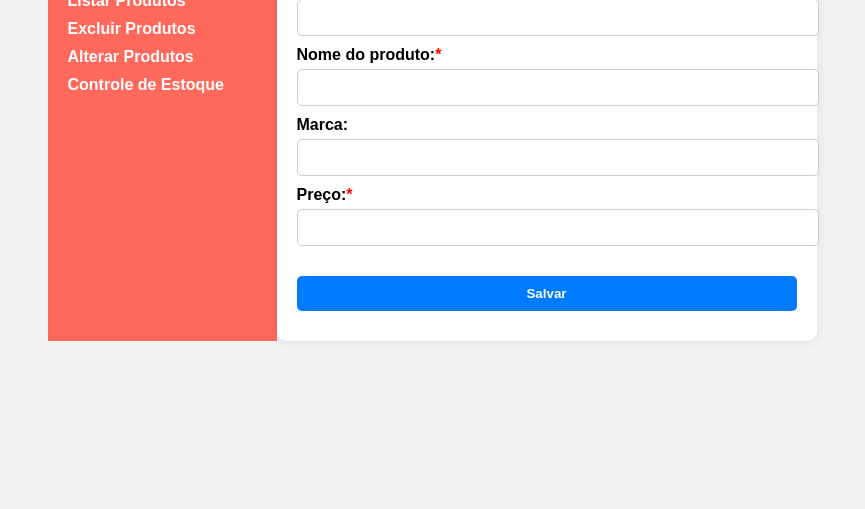
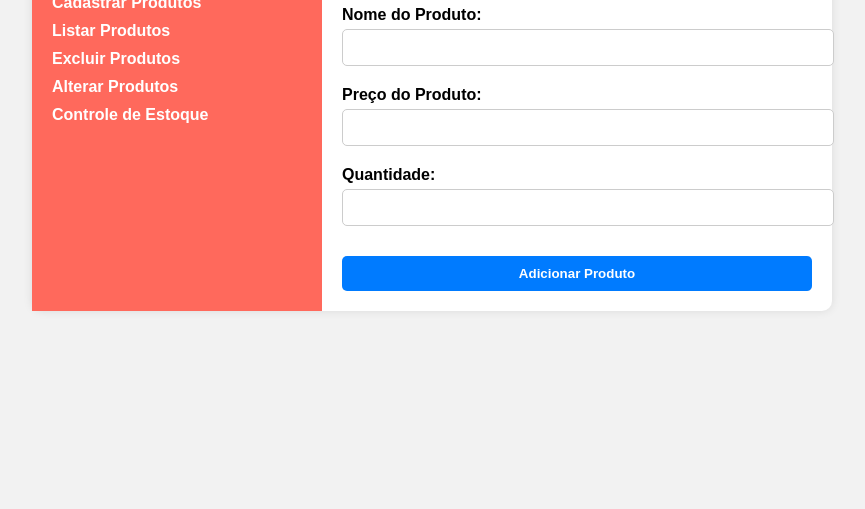
Before and after one commit to SanchezPrograming/SENAC-PWMB-1142733596-Gustavo, a plain HTML site: page PWMB-Semana#07/Gestão de estoque 1.5/html/cadpro.html in a window 1280 px wide. Shown: the part 291-800 px from the top of the page, without its empty margins (208-1073 px from the left). Drawn offline with Linux system fonts and the light colour scheme.

Commit message:
Atualizando script e css
nenhum item adicionado só foi atualizado

```diff
--- a/PWMB-Semana#07/Gestão de estoque 1.5/css/cadpro.css
+++ b/PWMB-Semana#07/Gestão de estoque 1.5/css/cadpro.css
@@ -8,44 +8,59 @@ body {
     justify-content: center;
     min-height: 100vh;
 }
+
 .container {
     display: flex;
+    background-color: white;
+    border-radius: 10px;
+    box-shadow: 0 0 10px rgba(0, 0, 0, 0.1);
+    max-width: 800px;
+    width: 100%;
 }
+
 .sidebar {
     background-color: #ff695c;
     color: white;
     width: 250px;
     padding: 20px;
 }
+
+.sidebar h2 {
+    text-align: center;
+    margin-bottom: 20px;
+}
+
 .sidebar ul {
     list-style-type: none;
     padding: 0;
 }
+
 .sidebar li {
     margin-bottom: 10px;
 }
+
 .sidebar a {
     color: white;
     text-decoration: none;
     font-weight: bold;
 }
+
 .content {
-    background-color: #ffffff;
-    border-radius: 10px;
-    box-shadow: 0 0 10px rgba(0, 0, 0, 0.1);
     padding: 20px;
-    max-width: 500px;
-    width: 100%;
+    flex-grow: 1;
 }
+
 h1 {
     text-align: center;
     color: #333;
 }
+
 label {
     display: block;
     font-weight: bold;
     margin-top: 10px;
 }
+
 input {
     width: 100%;
     padding: 10px;
@@ -53,7 +68,13 @@ input {
     border: 1px solid #ccc;
     border-radius: 5px;
 }
-input[type="submit"] {
+
+input[type="text"],
+input[type="number"] {
+    margin-bottom: 10px;
+}
+
+input[type="button"] {
     background-color: #007BFF;
     color: white;
     border: none;
@@ -63,12 +84,15 @@ input[type="submit"] {
     font-weight: bold;
     margin-top: 20px;
 }
-input[type="submit"]:hover {
+
+input[type="button"]:hover {
     background-color: #0056b3;
 }
+
 p {
     margin: 10px 0;
 }
+
 .required {
     color: red;
 }
--- a/PWMB-Semana#07/Gestão de estoque 1.5/html/cadpro.html
+++ b/PWMB-Semana#07/Gestão de estoque 1.5/html/cadpro.html
@@ -20,29 +20,48 @@
         </div>
 
         <div class="content">
-            <form method="post" action="#">
-                <h1>Cadastro de Produtos</h1>
-                <p>
-                    <label for="codigo">Código:<span class="required">*</span></label>
-                    <input type="number" name="codigo" id="codigo" required>
-                </p>
-                <p>
-                    <label for="nome">Nome do produto:<span class="required">*</span></label>
-                    <input type="text" name="nome" id="nome" size="50" maxlength="50" required>
-                </p>
-                <p>
-                    <label for="marca">Marca:</label>
-                    <input type="text" name="marca" id="marca">
-                </p>
-                <p>
-                    <label for="preco">Preço:<span class="required">*</span></label>
-                    <input type="number" name="preco" id="preco" step="0.1" required>
-                </p>
-                <p>
-                    <input type="submit" value="Salvar">
-                </p>
+            <h1>Cadastro de Produtos</h1>
+            <form id="productForm">
+                <label for="productName">Nome do Produto:</label>
+                <input type="text" id="productName" required>
+                <br>
+                <label for="productPrice">Preço do Produto:</label>
+                <input type="number" id="productPrice" required>
+                <br>
+                <label for="productQuantity">Quantidade:</label>
+                <input type="number" id="productQuantity" required>
+                <br>
+                <input type="button" value="Adicionar Produto" onclick="addProduct()">
             </form>
         </div>
+        <script>
+            function addProduct() {
+                const productName = document.getElementById('productName').value;
+                const productPrice = parseFloat(document.getElementById('productPrice').value);
+                const productQuantity = parseInt(document.getElementById('productQuantity').value);
+
+                if (!productName || isNaN(productPrice) || isNaN(productQuantity)) {
+                    alert('Por favor, preencha todos os campos corretamente.');
+                    return;
+                }
+
+                const product = {
+                    name: productName,
+                    price: productPrice,
+                    quantity: productQuantity
+                };
+
+                let products = JSON.parse(localStorage.getItem('products')) || [];
+                products.push(product);
+                localStorage.setItem('products', JSON.stringify(products));
+
+                document.getElementById('productName').value = '';
+                document.getElementById('productPrice').value = '';
+                document.getElementById('productQuantity').value = '';
+
+                alert('Produto cadastrado com sucesso!');
+            }
+        </script>
     </div>
 </body>
 </html>
```
Also changed, not shown: PWMB-Semana#07/Gestão de estoque 1.5/html/lista.html (+20 -24 lines), PWMB-Semana#07/Gestão de estoque 1.5/index.html (line endings or trailing spaces).
